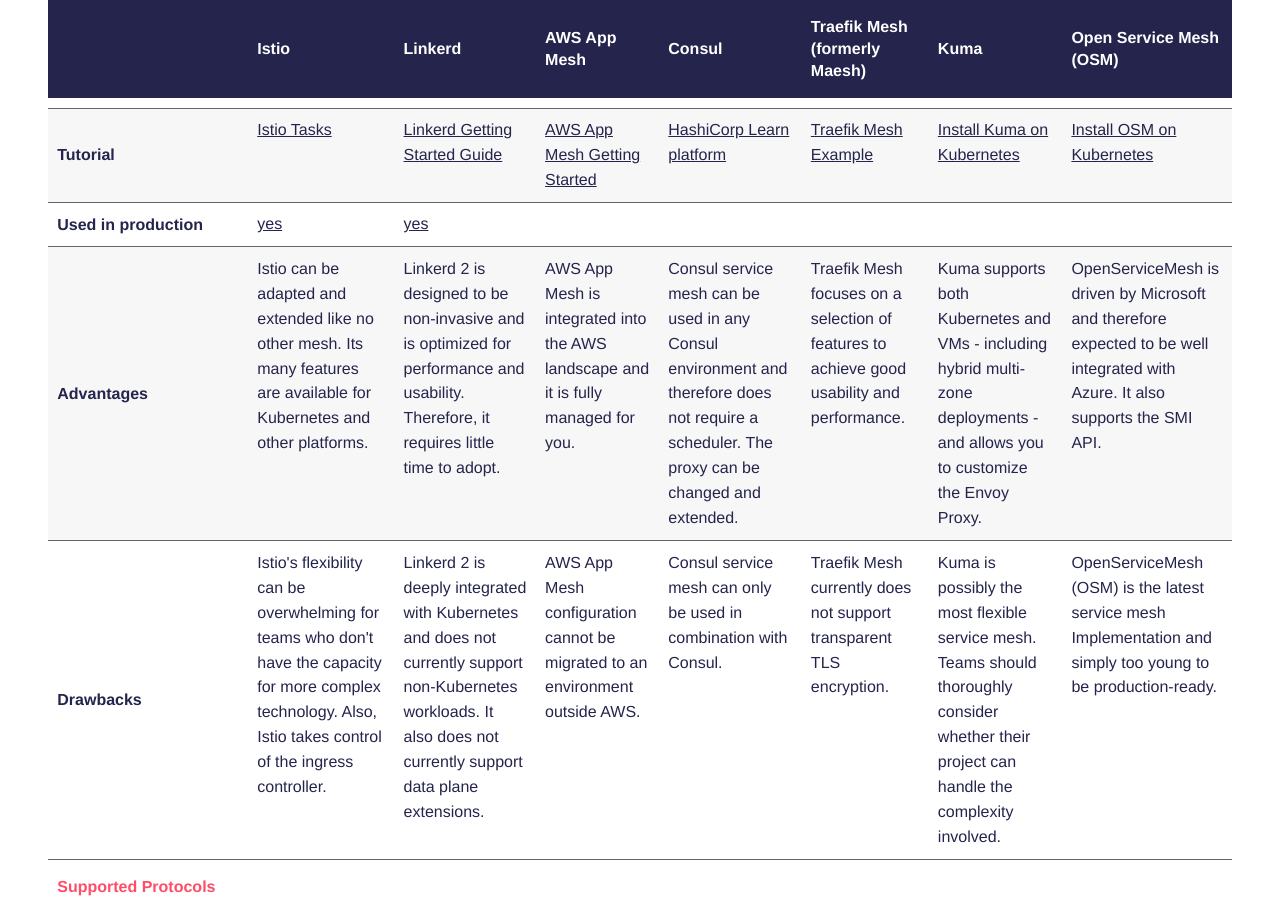
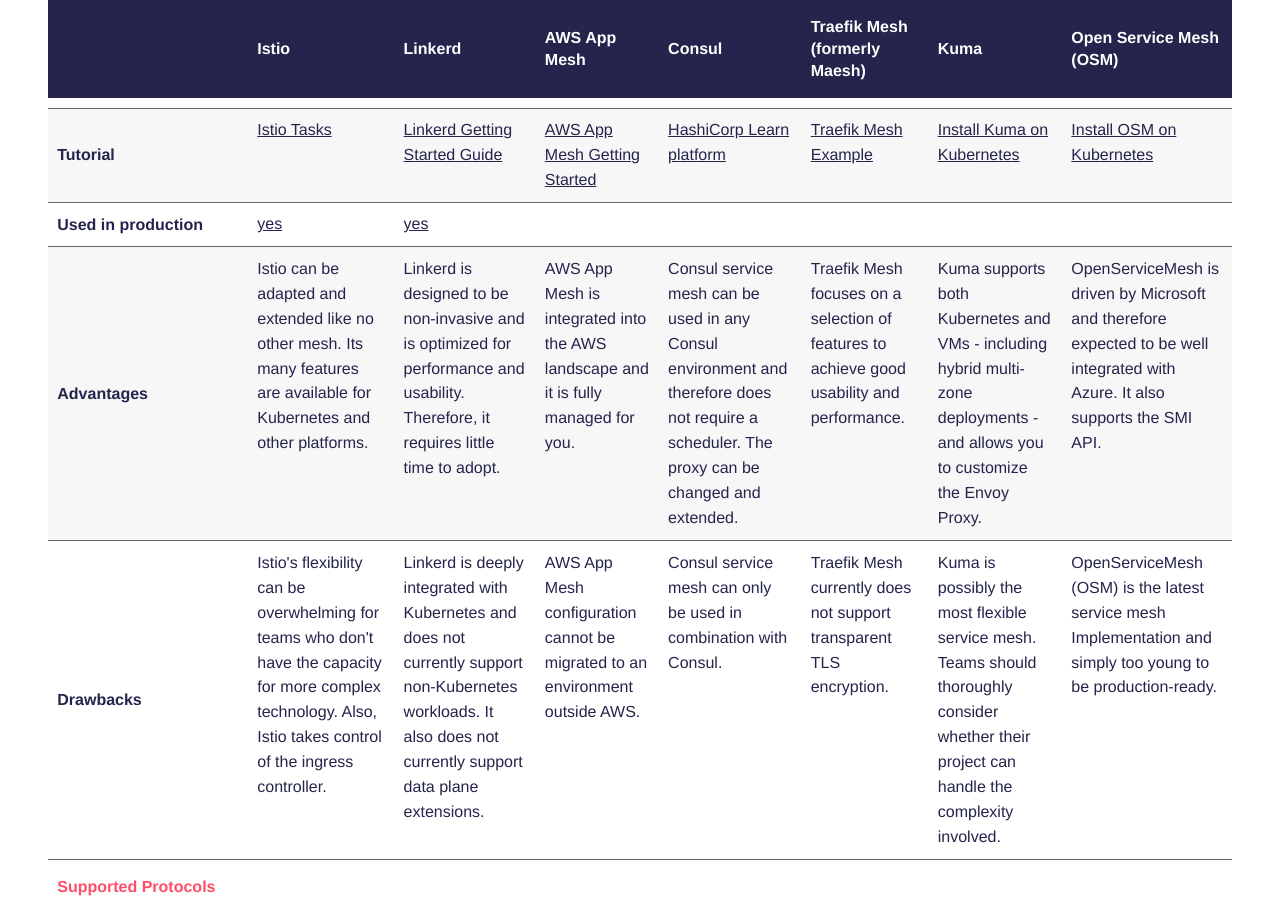
Before and after one commit to servicemesh-es/servicemesh.es, a Jekyll site: the page built from index.md, in a window 1280 px wide and 900 px high, scrolled down 5584 px. Built offline with Jekyll 4.4.1, drawn with Linux system fonts in a browser that asks for light colours; some web fonts are replaced.

Commit message:
Linkerd 2 -> Linkerd

```diff
--- a/_includes/comparison.html
+++ b/_includes/comparison.html
@@ -97,7 +97,7 @@
           <tr>
             <th scope="row">Advantages</th>
             <td>Istio can be adapted and extended like no other mesh. Its many features are available for Kubernetes and other platforms.</a></td>
-            <td>Linkerd 2 is designed to be non-invasive and is optimized for performance and usability. Therefore, it requires little time to adopt.</td>
+            <td>Linkerd is designed to be non-invasive and is optimized for performance and usability. Therefore, it requires little time to adopt.</td>
             <td>AWS App Mesh is integrated into the AWS landscape and it is fully managed for you.</td>
             <td>Consul service mesh can be used in any Consul environment and therefore does not require a scheduler. The proxy can be changed and extended.</td>
             <td>Traefik Mesh focuses on a selection of features to achieve good usability and performance.</td>
@@ -107,7 +107,7 @@
           <tr>
             <th scope="row">Drawbacks</th>
             <td>Istio's flexibility can be overwhelming for teams who don't have the capacity for more complex technology. Also, Istio takes control of the ingress controller.</td>
-            <td>Linkerd 2 is deeply integrated with Kubernetes and does not currently support non-Kubernetes workloads. It also does not currently support data plane extensions.</td>
+            <td>Linkerd is deeply integrated with Kubernetes and does not currently support non-Kubernetes workloads. It also does not currently support data plane extensions.</td>
             <td>AWS App Mesh configuration cannot be migrated to an environment outside AWS.</td>
             <td>Consul service mesh can only be used in combination with Consul.</td>
             <td>Traefik Mesh currently does not support transparent TLS encryption.</td>
```
